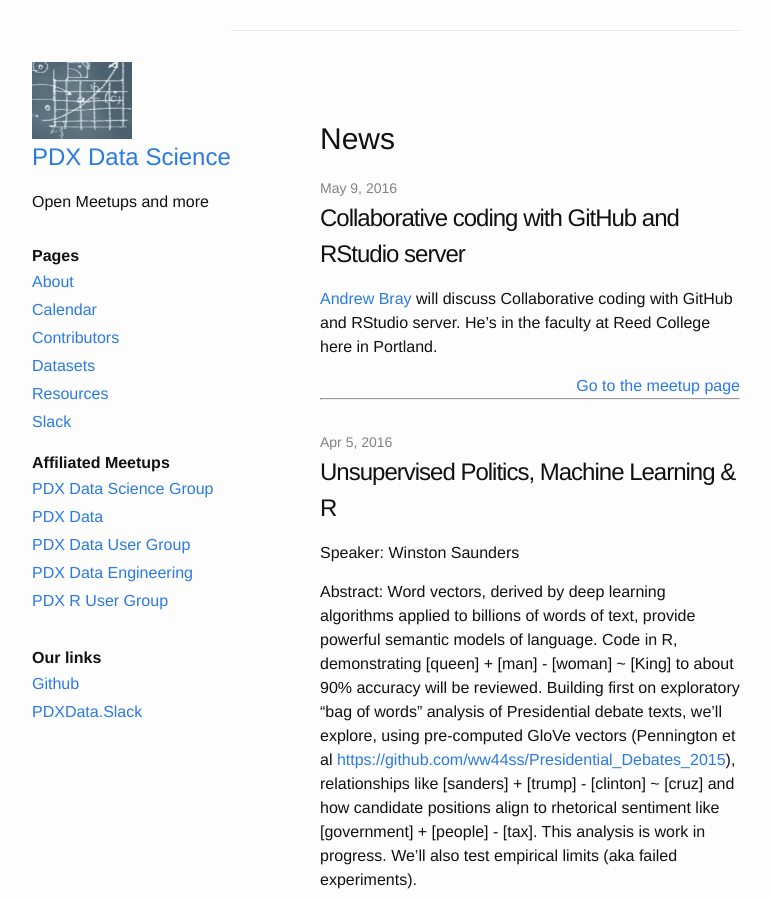
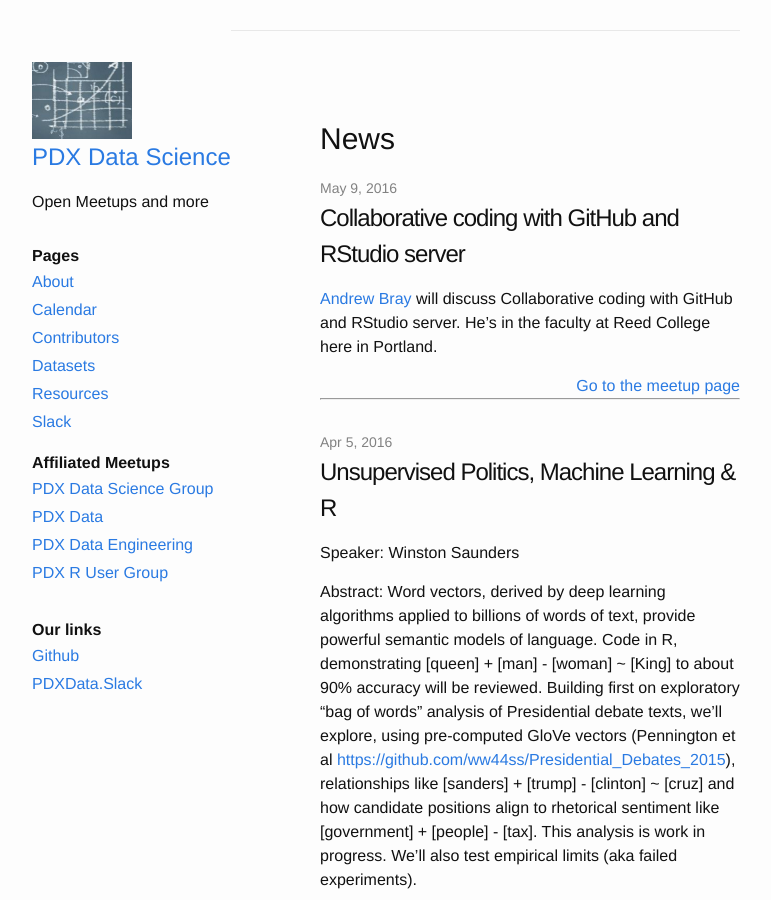
Before and after one commit to PdxData/pdxdata.github.io, a Jekyll site: the page built from index.html, in a window 1280 px wide and 900 px high. Shown: the whole window, without its empty margins (270-1041 px from the left). Built offline with Jekyll 4.4.1, drawn with Linux system fonts in a browser that asks for light colours.

Commit message:
updating sidebar
Dropping the old Data user Group

```diff
--- a/_includes/sidebar.html
+++ b/_includes/sidebar.html
@@ -30,7 +30,6 @@
       <navh><strong>Affiliated Meetups</strong></navh>
       <a class="sidebar-nav-item" href="http://www.meetup.com/Portland-Data-Science-Group/">PDX Data Science Group</a>
       <a class="sidebar-nav-item" href="http://www.meetup.com/Portland-Data/">PDX Data</a>
-	  <a class="sidebar-nav-item" href="http://www.meetup.com/Portland-Data-User-Group/">PDX Data User Group</a>
       <a class="sidebar-nav-item" href="http://www.meetup.com/PDX-Data-Engineering/">PDX Data Engineering</a>
       <a class="sidebar-nav-item" href="http://www.meetup.com/portland-r-user-group/">PDX R User Group</a>
     </nav>
```
